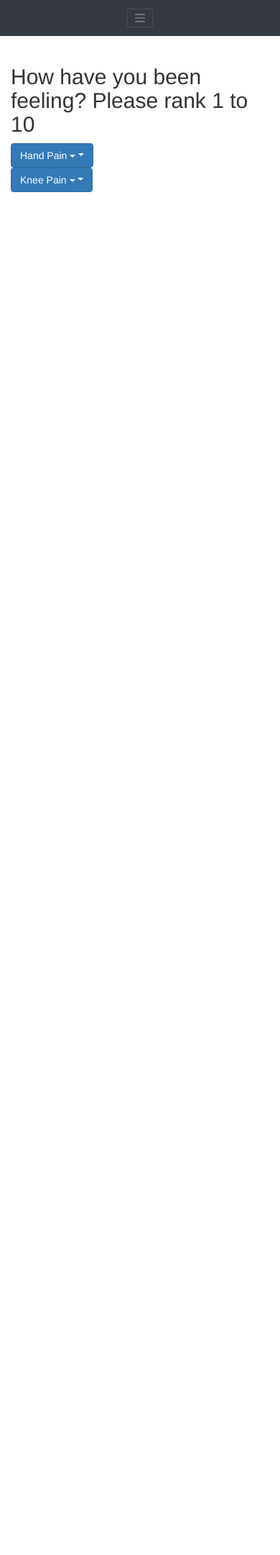
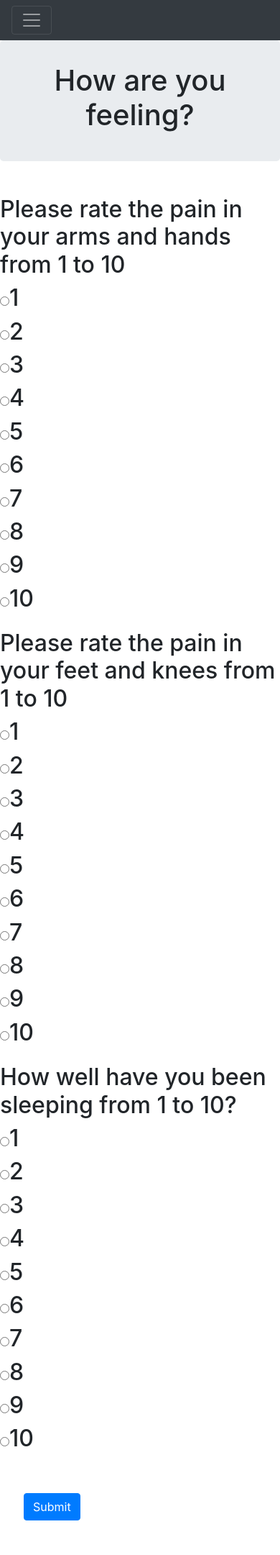
Before and after one commit to danpinto97/HealthTechHack, a Flask app: page /form in a window 390 px wide. Shown: the whole page at 72% size. Before the commit the page ends 267 px from the top, so only its background shows below. Run offline with Flask 2, Linux system fonts and the light colour scheme; some libraries are stand-ins or nearby versions.

Commit message:
updated form html, still needs the submit button to work

```diff
--- a/templates/form.html
+++ b/templates/form.html
@@ -22,50 +22,134 @@
 </div> -->
 <!-- </div> -->
 <html>
-<head>
-  <meta name="viewport" content="width=device-width, initial-scale=1">
-  <link rel="stylesheet" href="https://maxcdn.bootstrapcdn.com/bootstrap/3.4.0/css/bootstrap.min.css">
-  <script src="https://ajax.googleapis.com/ajax/libs/jquery/3.4.1/jquery.min.js"></script>
-  <script src="https://maxcdn.bootstrapcdn.com/bootstrap/3.4.0/js/bootstrap.min.js"></script>
-</head>
+<div class="jumbotron text-center">
+  <h1>How are you feeling?</h1>
+  </div>
 <body>
+  <div class="row">
 
-<div class="container">
-  <h2>How have you been feeling? Please rank 1 to 10</h2>
-  <div class="dropdown_hand">
-    <button class="btn btn-primary dropdown-toggle" type="button" data-toggle="dropdown">Hand Pain
-    <span class="caret"></span></button>
-    <ul class="dropdown-menu">
-      <li><a href="#">1</a></li>
-      <li><a href="#">2</a></li>
-      <li><a href="#">3</a></li>
-      <li><a href="#">4</a></li>
-      <li><a href="#">5</a></li>
-      <li><a href="#">6</a></li>
-      <li><a href="#">7</a></li>
-      <li><a href="#">8</a></li>
-      <li><a href="#">9</a></li>
-      <li><a href="#">10</a></li>
-    </ul>
+
+    <div class="col-sm-4">
+      <p class="lead"> </p>
+      <h2>Please rate the pain in your arms and hands from 1 to 10</h2>
+      <div class="radio">
+      <h2><input type="radio" name="optradio">1</h2>
+      </div>
+      <div class="radio">
+      <h2><input type="radio" name="optradio">2</h2>
+      </div>
+      <div class="radio">
+      <h2><input type="radio" name="optradio">3</h2>
+      </div>
+      <div class="radio">
+      <h2><input type="radio" name="optradio">4</h2>
+      </div>
+      <div class="radio">
+      <h2><input type="radio" name="optradio">5</h2>
+      </div>
+      <div class="radio">
+      <h2><input type="radio" name="optradio">6</h2>
+      </div>
+      <div class="radio">
+      <h2><input type="radio" name="optradio">7</h2>
+      </div>
+      <div class="radio">
+      <h2><input type="radio" name="optradio">8</h2>
+      </div>
+      <div class="radio">
+      <h2><input type="radio" name="optradio">9</h2>
+      </div>
+      <div class="radio">
+      <h2><input type="radio" name="optradio">10</h2>
+      </div>
+    </div>
+
+
+    <div class="col-sm-4">
+      <p class="lead"> </p>
+      <h2>Please rate the pain in your feet and knees from 1 to 10</h2>
+      <div class="radio">
+      <h2><input type="radio" name="optradio">1</h2>
+      </div>
+      <div class="radio">
+      <h2><input type="radio" name="optradio">2</h2>
+      </div>
+      <div class="radio">
+      <h2><input type="radio" name="optradio">3</h2>
+      </div>
+      <div class="radio">
+      <h2><input type="radio" name="optradio">4</h2>
+      </div>
+      <div class="radio">
+      <h2><input type="radio" name="optradio">5</h2>
+      </div>
+      <div class="radio">
+      <h2><input type="radio" name="optradio">6</h2>
+      </div>
+      <div class="radio">
+      <h2><input type="radio" name="optradio">7</h2>
+      </div>
+      <div class="radio">
+      <h2><input type="radio" name="optradio">8</h2>
+      </div>
+      <div class="radio">
+      <h2><input type="radio" name="optradio">9</h2>
+      </div>
+      <div class="radio">
+      <h2><input type="radio" name="optradio">10</h2>
+      </div>
+    </div>
+
+    <div class="col-sm-4">
+      <p class="lead"> </p>
+      <h2>How well have you been sleeping from 1 to 10?</h2>
+      <div class="radio">
+      <h2><input type="radio" name="optradio">1</h2>
+      </div>
+      <div class="radio">
+      <h2><input type="radio" name="optradio">2</h2>
+      </div>
+      <div class="radio">
+      <h2><input type="radio" name="optradio">3</h2>
+      </div>
+      <div class="radio">
+      <h2><input type="radio" name="optradio">4</h2>
+      </div>
+      <div class="radio">
+      <h2><input type="radio" name="optradio">5</h2>
+      </div>
+      <div class="radio">
+      <h2><input type="radio" name="optradio">6</h2>
+      </div>
+      <div class="radio">
+      <h2><input type="radio" name="optradio">7</h2>
+      </div>
+      <div class="radio">
+      <h2><input type="radio" name="optradio">8</h2>
+      </div>
+      <div class="radio">
+      <h2><input type="radio" name="optradio">9</h2>
+      </div>
+      <div class="radio">
+      <h2><input type="radio" name="optradio">10</h2>
+      </div>
+    </div>
+
   </div>
 
-  <div class="dropdown_knee">
-    <button class="btn btn-primary dropdown-toggle" type="button" data-toggle="dropdown">Knee Pain
-    <span class="caret"></span></button>
-    <ul class="dropdown-menu">
-      <li><a href="#">1</a></li>
-      <li><a href="#">2</a></li>
-      <li><a href="#">3</a></li>
-      <li><a href="#">4</a></li>
-      <li><a href="#">5</a></li>
-      <li><a href="#">6</a></li>
-      <li><a href="#">7</a></li>
-      <li><a href="#">8</a></li>
-      <li><a href="#">9</a></li>
-      <li><a href="#">10</a></li>
-    </ul>
-  </div>
+<div class="row float-md-right p-5">
+  <button type="submit" class="btn btn-primary">Submit</button>
 </div>
+
+<script type="text/javascript">
+  //<![CDATA[
+  var i = 0;
+  if (i < 5) {
+    // some code
+
+  }
+  //]]>
+</script>
 
 </body>
 </html>
```
